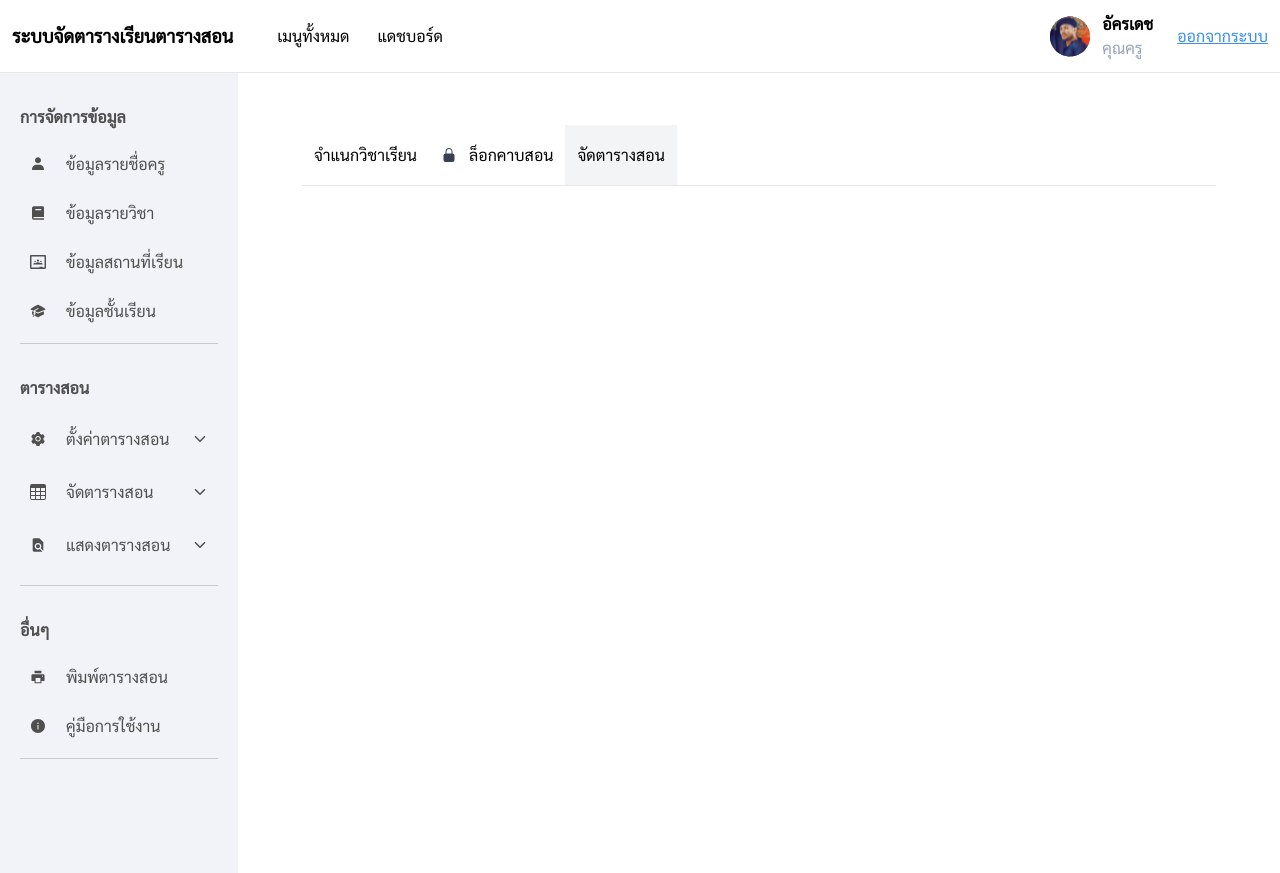
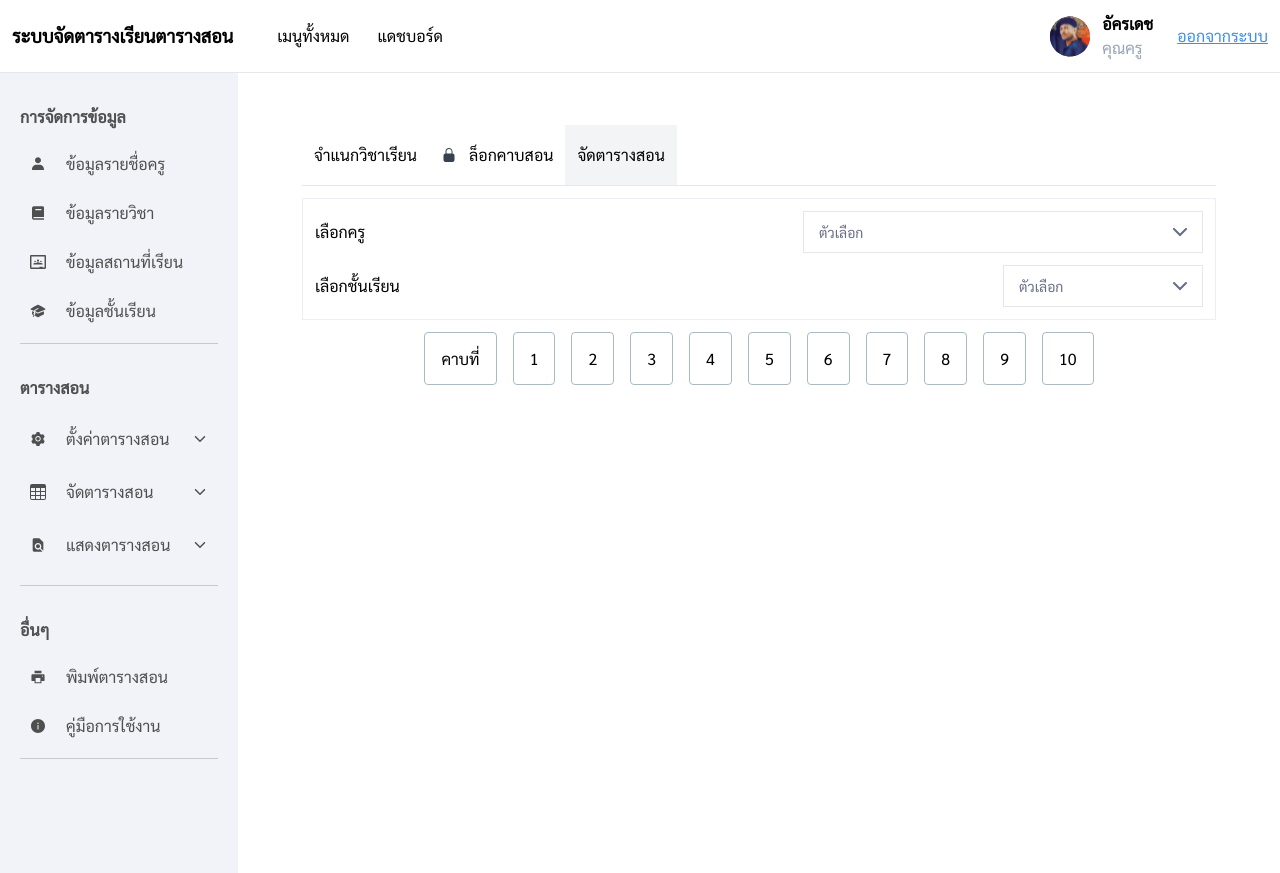
Before and after one commit to yukimura-ixa/school-timetable-senior-project, a Next.js app: page /schedule/timeslot/semester/1/arrange in a window 1280 px wide. Built offline with nearby package versions, Linux system fonts and the light colour scheme.

Commit message:
add timeslot page

```diff
--- a/src/app/schedule/tableconfig/component/SelectedValue.tsx
+++ b/src/app/schedule/tableconfig/component/SelectedValue.tsx
@@ -5,7 +5,7 @@ type Props = {
     values: string|number[];
 }
 
-const SelectedValue = ({values = [2565, 2566, 2567, 2568]}: Props) => {
+function SelectedValue ({values = [2565, 2566, 2567, 2568]}: Props) {
     const [index, setIndex] = useState<number>(0);
     const [selectedValue, setSelectedValue] = useState<string|number[]>(values);
     const fowardValue = (): void => {
--- a/src/app/schedule/timeslot/semester/[semester]/arrange/component/SelectTeacherTimetable.tsx
+++ b/src/app/schedule/timeslot/semester/[semester]/arrange/component/SelectTeacherTimetable.tsx
@@ -1,12 +1,91 @@
-import React from 'react'
+import Dropdown from "@/components/elements/input/selected_input/Dropdown";
+import axios from "axios";
+import React, { useEffect, useState } from "react";
 
-type Props = {}
+type Props = {};
 
 function SelectTeacherTimetable(props: Props) {
+  const [teachers, setTeachers] = useState([]);
+  const [teachersFilter, setTeachersFilter] = useState([]);
+  const [teacherCurrentValue, setTeacherCurrentValue] = useState("");
+  const [searchText, setSearchText] = useState("");
+  useEffect(() => {
+    const getData = () => {
+      axios
+        .get("http://localhost:3000/api/teacher")
+        .then((res) => {
+          let data: teacher[] = res.data;
+          setTeachers(() => [...data]);
+          setTeachersFilter(() => [...data]);
+        })
+        .catch((err) => {
+          console.log(err);
+        });
+    };
+    return () => getData();
+  }, []);
+  const searchName = (name: string) => {
+    //อันนี้แค่ทดสอบเท่านั่น ยังคนหาได้ไม่สุด เช่น ค้นหาแบบตัด case sensitive ยังไม่ได้
+    let res = teachersFilter.filter((item) =>
+      `${item.Firstname} ${item.Lastname} - ${item.Department}`.match(name)
+    );
+    setTeachers(res);
+  };
+  const searchHandle = (event: any) => {
+    let text = event.target.value;
+    setSearchText(text);
+    searchName(text);
+  };
   return (
     <>
+      <div className="flex flex-col w-full p-3 gap-3 h-fit border border-[#EDEEF3]">
+        {/* Select Teacher */}
+        <div className="flex justify-between items-center">
+          <p>เลือกครู</p>
+          <Dropdown
+            data={teachers}
+            width={400}
+            renderItem={({ data }): JSX.Element => (
+              <li className="w-full text-sm">
+                {data.Firstname} {data.Lastname} - {data.Department}
+              </li>
+            )}
+            placeHolder={"ตัวเลือก"}
+            currentValue={teacherCurrentValue}
+            handleChange={(data: any) => {
+              setTeacherCurrentValue(
+                `${data.Firstname} ${data.Lastname} - ${data.Department}`
+              );
+            }}
+            useSearchBar={true}
+            searchFunciton={searchHandle}
+          />
+        </div>
+        {/* Select Classroom */}
+        <div className="flex justify-between items-center">
+          <p>เลือกชั้นเรียน</p>
+          <Dropdown
+            data={teachers}
+            width={200}
+            renderItem={({ data }): JSX.Element => (
+              <li className="w-full text-sm">
+                {data.SubjectCode} {data.SubjectName}
+              </li>
+            )}
+            placeHolder={"ตัวเลือก"}
+            currentValue={""}
+            handleChange={(data: any) => {
+            //   setTeacherCurrentValue(
+            //     `${data.Firstname} ${data.Lastname} - ${data.Department}`
+            //   );
+            }}
+            useSearchBar={true}
+            // searchFunciton={searchHandle}
+          />
+        </div>
+      </div>
     </>
-  )
+  );
 }
 
-export default SelectTeacherTimetable
+export default SelectTeacherTimetable;
--- /dev/null
+++ b/src/app/schedule/timeslot/semester/[semester]/arrange/component/TimeSlot.tsx
@@ -0,0 +1,40 @@
+import React, { Fragment } from 'react'
+
+type Props = {}
+
+function TimeSlot(props: Props) {
+  return (
+    <>
+    <div className='flex flex-col gap-3 w-full items-center'>
+        {/* top row */}
+        <div className='flex gap-4 justify-around items-center'>
+            <div className='flex w-auto p-4 h-[53px] rounded border border-[#ABBAC1] items-center justify-center'>
+                <p className=''>คาบที่</p>
+            </div>
+            {[1, 2, 3, 4, 5, 6, 7, 8, 9, 10].map((item) => (
+                <Fragment key={`woohoo${item}`}>
+                    <div className='flex p-4 w-auto h-[53px] rounded border border-[#ABBAC1] items-center justify-center'>
+                        <p className=''>{item}</p>
+                    </div>
+                </Fragment>
+            ))}
+        </div>
+        {/* time row */}
+        {/* <div className='flex gap-4 justify-around items-center'>
+            <div className='flex p-4 h-[40px] rounded border border-[#ABBAC1] items-center justify-center'>
+                <p className=''>เวลา</p>
+            </div>
+            {["8.30-9.20", "9.20-10.10", "8.30-9.20", "8.30-9.20", "8.30-9.20", "8.30-9.20", "8.30-9.20", "8.30-9.20", "8.30-9.20", "8.30-9.20"].map((item) => (
+                <Fragment key={`woohoo${item}`}>
+                    <div className='flex h-[40px] rounded border border-[#ABBAC1] items-center justify-center'>
+                        <p className='text-xs'>{item}</p>
+                    </div>
+                </Fragment>
+            ))}
+        </div> */}
+    </div>
+    </>
+  )
+}
+
+export default TimeSlot
--- a/src/app/schedule/timeslot/semester/[semester]/arrange/page.tsx
+++ b/src/app/schedule/timeslot/semester/[semester]/arrange/page.tsx
@@ -2,6 +2,8 @@
 import { usePathname, useRouter } from 'next/navigation';
 import React from 'react'
 import { HiLockClosed } from 'react-icons/hi2'
+import SelectTeacherTimetable from './component/SelectTeacherTimetable';
+import TimeSlot from './component/TimeSlot';
 
 type Props = {}
 
@@ -23,7 +25,8 @@ const ArrangeTimetable = (props: Props) => {
             <p>จัดตารางสอน</p>
           </button>
         </div>
-        {/* <ShowTeacherData /> */}
+        <SelectTeacherTimetable />
+        <TimeSlot />
       </div>
     </>
   )
--- a/src/app/schedule/timeslot/semester/[semester]/classify/component/AddSubjectModal.tsx
+++ b/src/app/schedule/timeslot/semester/[semester]/classify/component/AddSubjectModal.tsx
@@ -11,7 +11,7 @@ type Props = {
   currentSubject:any
 };
 
-const AddSubjectModal = (props: Props) => {
+function AddSubjectModal (props: Props) {
   const [subject, setSubject] = useState<subject[]>([]);
   const [subjectFilter, setSubjectFilter] = useState<subject[]>([]);
   const [searchText, setSearchText] = useState<string>("");
--- a/src/app/schedule/timeslot/semester/[semester]/classify/component/ShowTeacherData.tsx
+++ b/src/app/schedule/timeslot/semester/[semester]/classify/component/ShowTeacherData.tsx
@@ -9,7 +9,7 @@ import axios from 'axios';
 type Props = {
 }
 
-const ShowTeacherData = (props: Props) => {
+function ShowTeacherData (props: Props) {
     const router = useRouter();
     const pathName = usePathname();
     const [searchText, setSearchText] = useState(""); //ข้อความค้นหาใน dropdown เลือกครู
--- a/src/app/schedule/timeslot/semester/[semester]/classify/teacher_responsibility/page.tsx
+++ b/src/app/schedule/timeslot/semester/[semester]/classify/teacher_responsibility/page.tsx
@@ -12,7 +12,7 @@ type Props = {
   backPage: Function;
 };
 
-const ClassroomResponsibility = (props: Props) => {
+function ClassroomResponsibility (props: Props) {
   const params = useSearchParams();
   const searchTeacherID = params.get("TeacherID");
   const [data, setData] = useState({
--- a/src/app/schedule/timeslot/semester/[semester]/lockschedules/component/LockSchedule.tsx
+++ b/src/app/schedule/timeslot/semester/[semester]/lockschedules/component/LockSchedule.tsx
@@ -7,7 +7,7 @@ import AddLockSchduleModal from "./AddLockSchduleModal";
 
 type Props = {};
 
-const LockSchedule = (props: Props) => {
+function LockSchedule (props: Props) {
   const [addLockSchduleModalActive, SetAddLockSchduleModalActive] =
     useState<boolean>(false);
   const [lockScheduleData, setLockScheduledata] = useState([
--- a/src/app/schedule/timeslot/semester/[semester]/lockschedules/page.tsx
+++ b/src/app/schedule/timeslot/semester/[semester]/lockschedules/page.tsx
@@ -6,7 +6,7 @@ import { usePathname, useRouter } from 'next/navigation'
 
 type Props = {}
 
-const LockSchedulePage = (props: Props) => {
+function LockSchedulePage (props: Props) {
     const router = useRouter();
     const pathName = usePathname();
   return (
```
